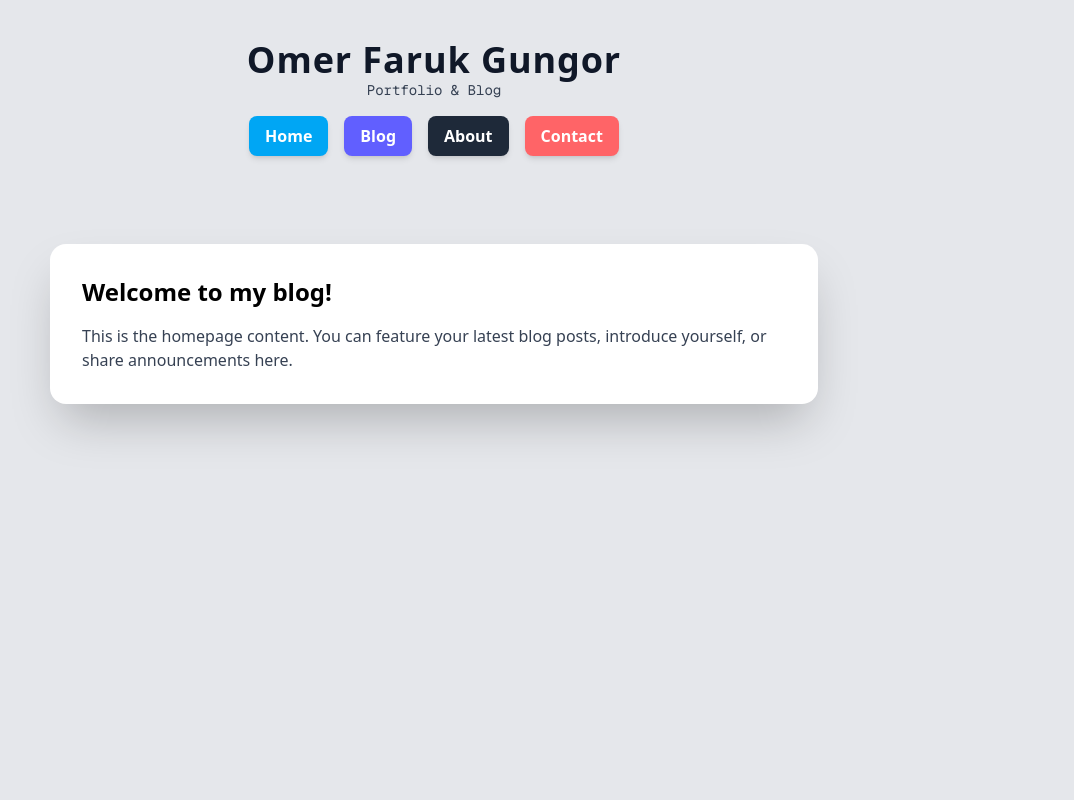
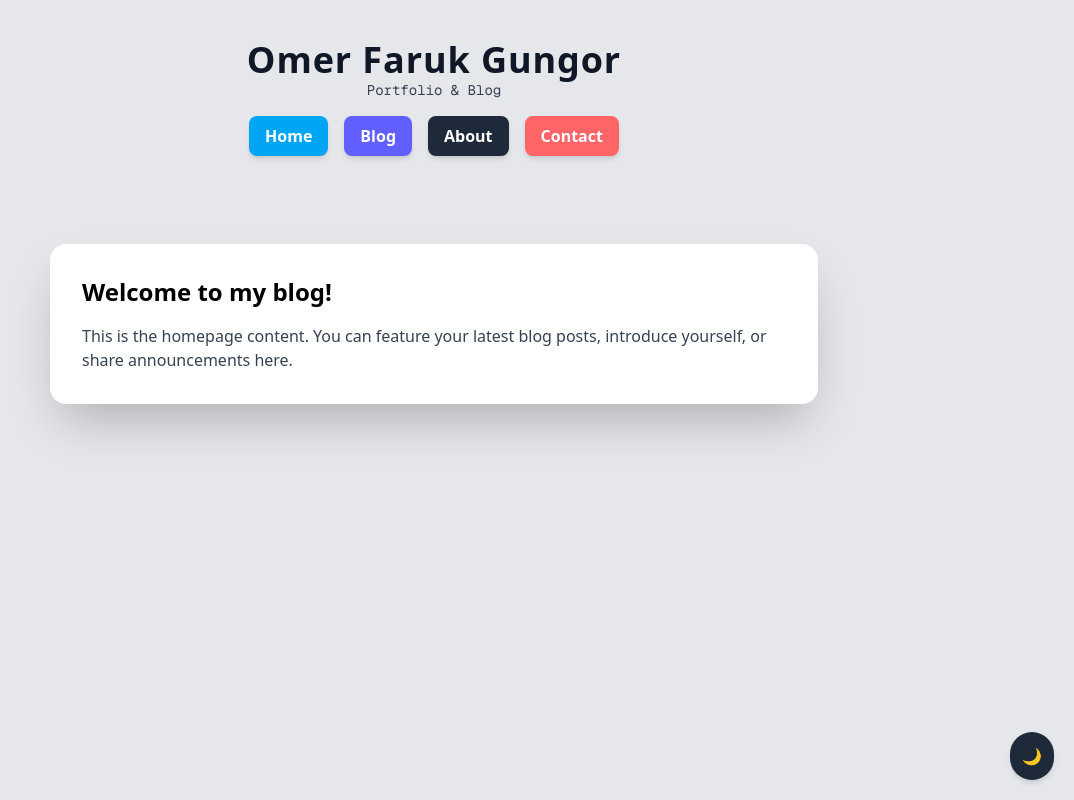
Before and after one commit to o-fgungor/ofgungor-blog, a Next.js app: page / in a window 1280 px wide. Shown: the whole page, without its empty margins (206-1280 px from the left). Built offline with nearby package versions, Linux system fonts and the light colour scheme.

Commit message:
feat: add dark mode button and functionality

```diff
--- /dev/null
+++ b/app/components/ThemeToggle.jsx
@@ -0,0 +1,17 @@
+'use client'
+
+import { useTheme } from '../context/ThemeContext'
+
+export default function ThemeToggle() {
+    const { darkMode, toggleDarkMode } = useTheme();
+
+    return (
+      <button
+        onClick={toggleDarkMode}
+        className="fixed bottom-5 right-5 p-3 rounded-full bg-gray-800 dark:bg-white text-white dark:text-gray-800 transition-all duration-300 shadow-md hover:shadow-xl z-50"
+        aria-label="Toggle dark mode"
+      >
+        {darkMode ? '🌞' : '🌙'}
+      </button>
+    );
+}
--- /dev/null
+++ b/app/context/ThemeContext.jsx
@@ -0,0 +1,32 @@
+'use client'
+
+import { createContext, useContext, useState, useEffect } from 'react'
+
+const ThemeContext = createContext({})
+
+export function ThemeProvider({ children }) {
+  const [darkMode, setDarkMode] = useState(false)
+
+  useEffect(() => {
+    const isDarkMode = localStorage.getItem('darkMode') === 'true'
+    setDarkMode(isDarkMode)
+    document.documentElement.classList.toggle('dark', isDarkMode)
+  }, [])
+
+  const toggleDarkMode = () => {
+    setDarkMode(prev => {
+      const newMode = !prev
+      localStorage.setItem('darkMode', String(newMode))
+      document.documentElement.classList.toggle('dark', newMode)
+      return newMode
+    })
+  }
+
+  return (
+    <ThemeContext.Provider value={{ darkMode, toggleDarkMode }}>
+      {children}
+    </ThemeContext.Provider>
+  )
+}
+
+export const useTheme = () => useContext(ThemeContext)
--- a/app/layout.js
+++ b/app/layout.js
@@ -1,6 +1,8 @@
 import { Geist, Geist_Mono } from "next/font/google";
 import "./globals.css";
 import Link from "next/link";
+import { ThemeProvider } from './context/ThemeContext'
+import ThemeToggle from './components/ThemeToggle'
 
 const geistSans = Geist({
   variable: "--font-geist-sans",
@@ -14,20 +16,21 @@ const geistMono = Geist_Mono({
 
 export const metadata = {
   title: "Omer Faruk Gungor's Portfolio and Blog",
-  description: "A clean, modern blog built with Next.js",
+  description: "A clean, modern blog built with Next.js"
 };
 
 export default function RootLayout({ children }) {
   return (
     <html lang="en">
-      <body className={`${geistSans.variable} ${geistMono.variable} bg-[#e5e7eb]`}>
-        <div className="relative z-10">
+      <body className={`${geistSans.variable} ${geistMono.variable} bg-[#e5e7eb] dark:bg-gray-900`}>
+        <ThemeProvider>
+          <div className="relative min-h-screen">
             {/* Header */}
             <div className="w-full text-center py-10">
-            <h1 className="text-4xl font-bold tracking-wide text-gray-900">
+              <h1 className="text-4xl font-bold tracking-wide text-gray-900 dark:text-white">
                 Omer Faruk Gungor
               </h1>
-            <p className="text-gray-700 text-sm mb-4 font-mono">
+              <p className="text-gray-700 dark:text-gray-300 text-sm mb-4 font-mono">
                 Portfolio & Blog
               </p>
 
@@ -62,11 +65,15 @@ export default function RootLayout({ children }) {
 
             {/* Content Card */}
             <div className="flex justify-center px-4 mt-12 pb-16">
-            <div className="w-full max-w-3xl bg-white shadow-2xl rounded-2xl p-8">
+              <div className="w-full max-w-3xl bg-white dark:bg-gray-800 shadow-2xl rounded-2xl p-8">
                 <main>{children}</main>
               </div>
             </div>
+
+            {/* Theme Toggle Button */}
+            <ThemeToggle />
           </div>
+        </ThemeProvider>
       </body>
     </html>
   );
--- a/postcss.config.mjs
+++ b/postcss.config.mjs
@@ -1,6 +1,5 @@
-const config = {
-    plugins: {
-      "@tailwindcss/postcss": {},
-    },
-  };
-  export default config;
+export default {
+  plugins: {
+    '@tailwindcss/postcss': {},
+  }
+}
```
Also changed, not shown: app/globals.css (+16 -0 lines). Lines whose indentation alone changed are shown as unchanged.
